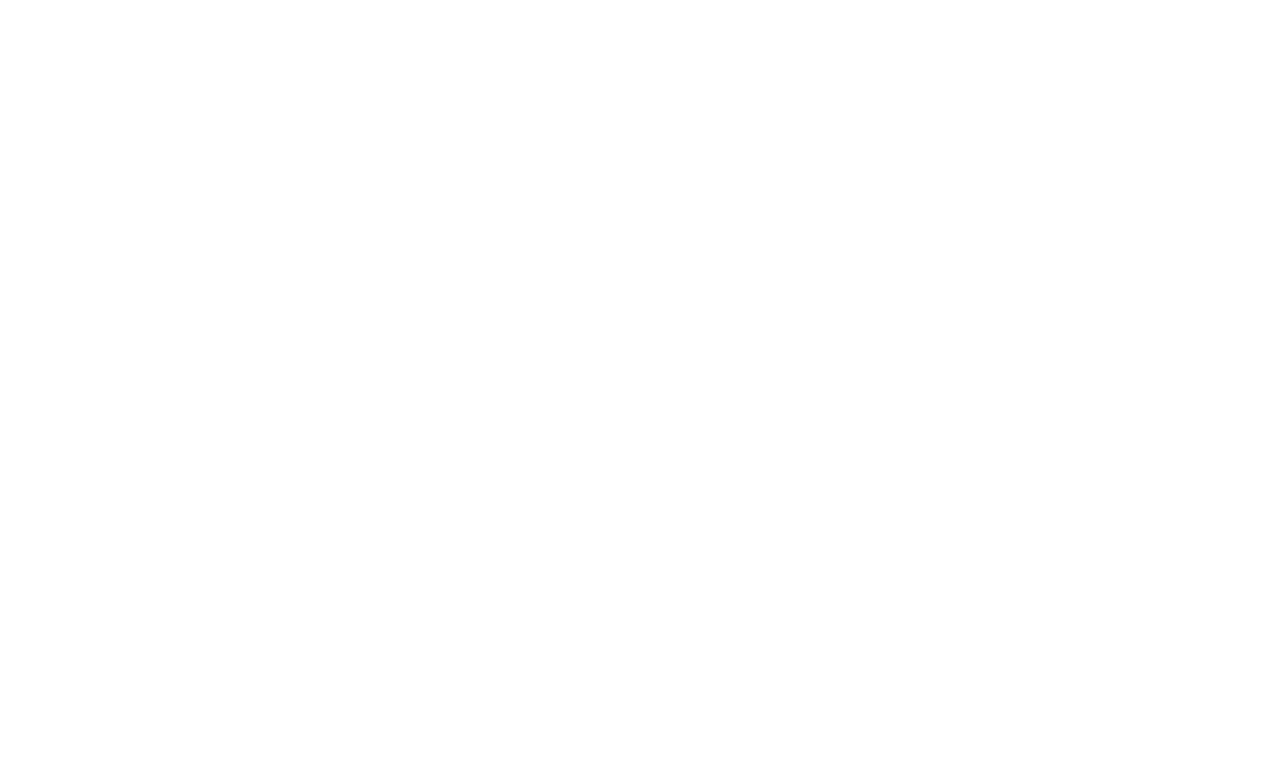
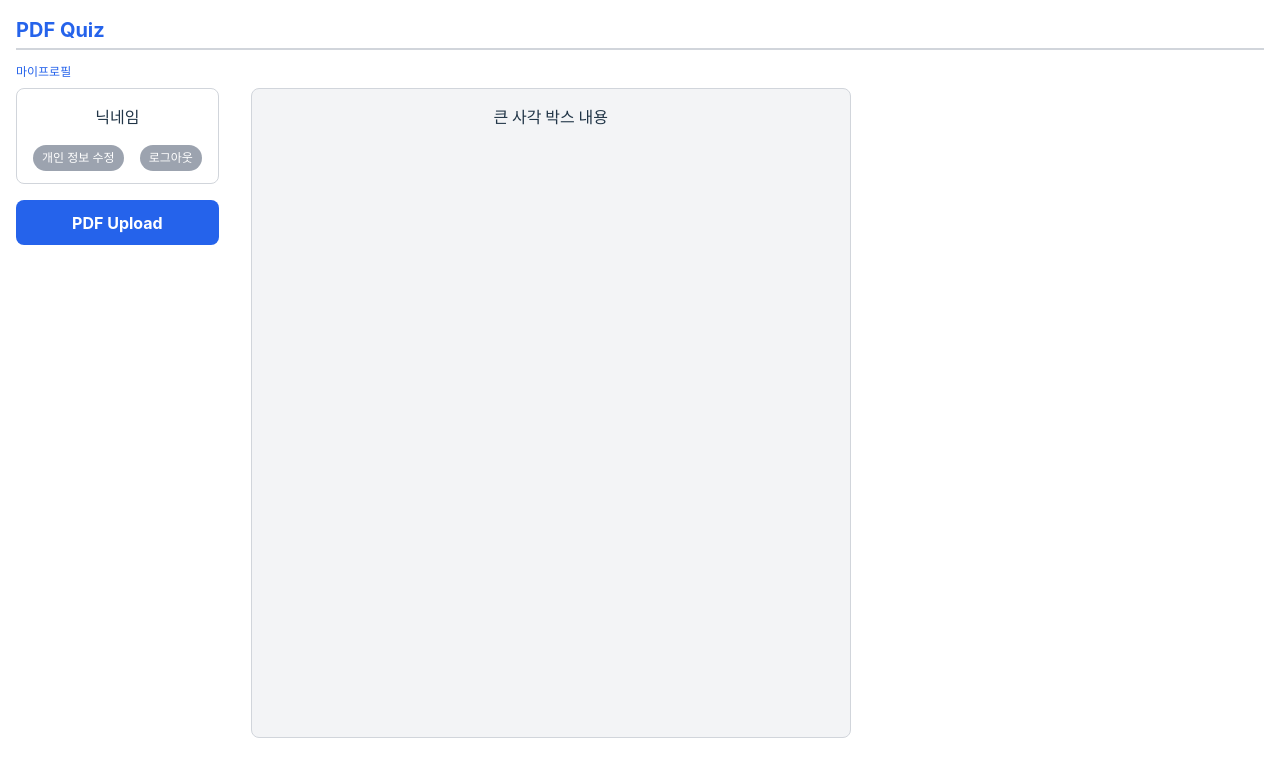
Before and after one commit to August-ToyProject/PDF-Quiz, a React (Vite) app in the folder FE/pdf_quiz/: page /mypage in a window 1280 px wide. Before the commit this address had no page. Shown: the top 776 px of the page. Built offline with nearby package versions, Linux system fonts and the light colour scheme.

Commit message:
feat[#26]: 마이페이지 레이아웃 구성 및 공용 모달 구현

```diff
--- a/FE/pdf_quiz/src/App.tsx
+++ b/FE/pdf_quiz/src/App.tsx
@@ -1,6 +1,7 @@
 import { BrowserRouter, Routes, Route } from 'react-router-dom';
 import SignUp from "./pages/SignUp.tsx"
 import Login from './pages/Login.tsx';
+import MyPage from './pages/MyPage.tsx';
 
 function App() {
   return (
@@ -8,6 +9,7 @@
       <Routes>
         <Route path ="/" element={<Login/>}/>
         <Route path="/signup" element={<SignUp/>} />
+        <Route path="/mypage" element={<MyPage/>} />
       </Routes>
     </BrowserRouter>
   );
--- /dev/null
+++ b/FE/pdf_quiz/src/components/Modal.tsx
@@ -0,0 +1,26 @@
+import React from 'react';
+
+interface ModalProps {
+    showModal: boolean;
+    closeModal: () => void;
+}
+
+const Modal: React.FC<ModalProps> = ({ showModal, closeModal }) => {
+    if (!showModal) {
+        return null;
+    }
+
+    return (
+        <div className="fixed inset-0 bg-black bg-opacity-50 flex items-center justify-center z-50">
+            <div className="bg-white p-4 rounded-lg max-w-md w-full flex flex-col items-center">
+                <h2 className="text-xl font-bold mb-4">Title</h2>
+                <p className="mb-4 text-center">Description</p>
+                <button className="px-4 py-2 bg-blue-600 text-white rounded" onClick={closeModal}>
+                    Cancle
+                </button>
+            </div>
+        </div>
+    );
+};
+
+export default Modal;
--- /dev/null
+++ b/FE/pdf_quiz/src/components/Upload.tsx
@@ -0,0 +1,26 @@
+import React from 'react';
+
+interface ModalProps {
+    showModal: boolean;
+    closeModal: () => void;
+}
+
+const Upload: React.FC<ModalProps> = ({ showModal, closeModal }) => {
+    if (!showModal) {
+        return null;
+    }
+
+    return (
+        <div className="fixed inset-0 bg-black bg-opacity-50 flex items-center justify-center z-50">
+            <div className="bg-white p-4 rounded-lg max-w-md w-full flex flex-col items-center">
+                <h2 className="text-xl font-bold mb-4">Title</h2>
+                <p className="mb-4 text-center">Description</p>
+                <button className="px-4 py-2 bg-blue-600 text-white rounded" onClick={closeModal}>
+                    Cancle
+                </button>
+            </div>
+        </div>
+    );
+};
+
+export default Upload;
--- a/FE/pdf_quiz/src/pages/Login.tsx
+++ b/FE/pdf_quiz/src/pages/Login.tsx
@@ -56,6 +56,11 @@
         navigate('/signup')
     }
 
+    //로그인 버튼 누르면 마이페이지 페이지로 이동
+    const navigateToMyPage = () => {
+      navigate('/mypage')
+  }
+
     return (
       <div>
         <div className="h-screen w-full flex flex-col justify-center items-center bg-white">
@@ -91,7 +96,7 @@
               <a className='bg-white cursor-pointer' onClick={navigateToSignUp}>회원가입</a>
             </div>
             <div className='w-full flex justify-center'>
-                <button className='p-2 bg-blue-600 text-white font-black rounded'type="submit">로그인</button>
+                <button className='p-2 bg-blue-600 text-white font-black rounded'type="submit" onClick={navigateToMyPage}>로그인</button>
             </div>
 
           </form>
--- /dev/null
+++ b/FE/pdf_quiz/src/pages/MyPage.tsx
@@ -0,0 +1,46 @@
+import React, { useState } from 'react';
+import { useNavigate } from 'react-router-dom';
+import Modal from '../components/Modal';
+
+export default function MyPage() {
+    const [showModal, setShowModal] = useState(false);
+
+    const openModal = () => setShowModal(true);
+    const closeModal = () => setShowModal(false);
+
+    return(
+        <div className="h-screen w-full flex flex-col items-center bg-white">
+            <div className="absolute top-0 left-0 w-full">
+                <div className="text-blue-600 text-xl mt-4 mx-4 font-bold">
+                    PDF Quiz
+                </div>
+                <div className="absolute left-0 right-0 h-[2px] bg-gray-300 mt-1 mx-4"></div>
+            </div>
+            <div className="absolute top-10 left-0 w-full h-full font-bold flex">
+                <div className="flex flex-col mt-6 mx-4">
+                    <div className="text-blue-600 text-xs">
+                        마이프로필
+                    </div>
+                    <div className="mt-2 p-4 border border-gray-300 rounded-lg max-w-[14rem] h-24">
+                        <div className='text-center'>
+                            닉네임
+                        </div>
+                        <div className="flex justify-center space-x-4 mt-4">
+                            <button className="px-2 py-1 bg-gray-400 text-xs text-white rounded-full">개인 정보 수정</button>
+                            <button className="px-2 py-1 bg-gray-400 text-xs text-white rounded-full">로그아웃</button>
+                        </div>
+                    </div>
+                    <button className='bg-blue-600 mt-4 text-white font-bold' onClick={openModal}>
+                        PDF Upload
+                    </button>
+                </div>
+                <div className="mt-12 mx-4 p-4 border border-gray-300 rounded-lg w-[600px] h-[650px] bg-gray-100">
+                    <div className="text-center h-full">
+                        큰 사각 박스 내용
+                    </div>
+                </div>
+            </div>
+            <Modal showModal={showModal} closeModal={closeModal} />
+        </div>
+    )
+}
--- a/FE/pdf_quiz/src/pages/SignUp.tsx
+++ b/FE/pdf_quiz/src/pages/SignUp.tsx
@@ -22,7 +22,9 @@
     confirmPassword : '',
   })
 
-  const [testDB, setTestDB] = useState<InputData[]>([]);
+  const apiBaseUrl = 'https://82a6-221-138-5-248.ngrok-free.app/v1/sign-up';
+
+  // const [testDB, setTestDB] = useState<InputData[]>([]);
   const [errors, setErrors] = useState<Partial<InputData>>({});
 
   const navigate = useNavigate();
@@ -46,17 +48,29 @@
   // 유효성 검사
   const validate = (): Partial<InputData> => {
     const inputError: Partial<InputData> = {};
-    // 이름 한글 제한
+    // 이름 형식 제한
     if (!/^[가-힣]*$/.test(inputData.name)) {
       inputError.name = '이름은 한글만 입력 가능합니다.';
+    }
+    // 이름 길이 제한
+    if (inputData.name.length < 2 || inputData.name.length > 6) {
+      inputError.name = '이름은 최소 2자에서 최대 6자여야 합니다.';
     }
     // 이메일 형식 제한
     if (!/^[\w-.]+@([\w-]+\.)+[\w-]{2,4}$/.test(inputData.email)) {
       inputError.email = '유효한 이메일 주소를 입력하세요.';
     }
+    // 닉네임 길이 제한
+    if (inputData.nickname.length < 4 || inputData.nickname.length > 20) {
+      inputError.nickname = '닉네임은 최소 4자에서 최대 20자여야 합니다.';
+    }
     // 아이디 형식 제한
     if (!/^[a-zA-Z0-9]*$/.test(inputData.id)) {
       inputError.id = '아이디는 영어 또는 영어와 숫자만 가능합니다.';
+    }
+    // 아이디 길이 제한
+    if (inputData.id.length < 4 || inputData.id.length > 20) {
+      inputError.id = '아이디는 최소 4자에서 최대 20자여야 합니다.';
     }
     // 비밀번호 일치 확인
     if (inputData.password !== inputData.confirmPassword) {
@@ -66,22 +80,49 @@
   };
 
   // 데이터 제출
-  const handleSubmit = (e: React.FormEvent<HTMLFormElement>) => {
+  const handleSubmit = async (e: React.FormEvent<HTMLFormElement>) => {
     e.preventDefault();
     const validationErrors = validate();
     if (Object.keys(validationErrors).length > 0) {
       setErrors(validationErrors);
       return;
     }
-    setTestDB([...testDB, inputData]);
-    console.log('testDB : ', [...testDB, inputData]);
-    setErrors({});
+
+    const requestData = {
+      email: inputData.email,
+      password: inputData.password,
+    };
+
+    try {
+      const response = await fetch(apiBaseUrl, {
+        method: 'POST',
+        headers: {
+          'Content-Type': 'application/json'
+        },
+        body: JSON.stringify(requestData)
+      });
+
+      if (response.ok) {
+        console.log('회원가입 성공:', await response.json());
+        console.log('응답 상태 코드:', response.status);
+        setErrors({});
+        navigate('/'); // 회원가입 성공 후 로그인 페이지로 이동
+      } else {
+        const errorData = await response.json();
+        console.error('회원가입 실패:', errorData);
+        // setErrors({ id: '회원가입에 실패했습니다. 다시 시도해주세요.' });
+      }
+    } catch (error) {
+      console.error('네트워크 오류:', error);
+      // setErrors({ id: '네트워크 오류가 발생했습니다. 다시 시도해주세요.' });
+    }
   };
 
-  //회원가입 버튼 누르면 회원가입 페이지로 이동
+    //로그인 버튼 누르면 회원가입 페이지로 이동
   const navigateToLogin = () => {
     navigate('/')
-}
+  }
+
 
   return (
     <div className="h-screen w-full flex flex-col justify-center items-center bg-white">
```
Also changed, not shown: FE/pdf_quiz/src/components/test.txt (added).
